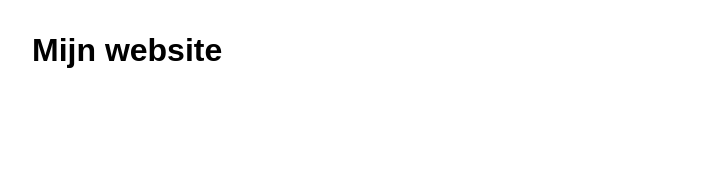
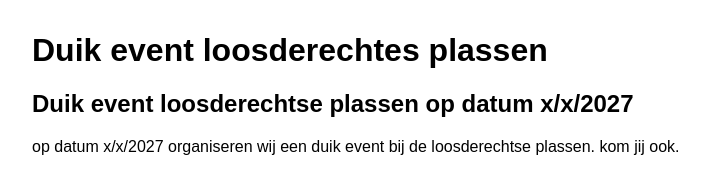
Before and after one commit to iamatoaster1223-coder/po-inf, a plain HTML site: page index.html in a window 1280 px wide. Shown: the whole page, without its empty margins (0-709 px from the left). Drawn offline with Linux system fonts and the light colour scheme.

Commit message:
WebLab Run 13-11-2026 10:21:31 (UTC+01:00)

```diff
--- a/index.html
+++ b/index.html
@@ -7,7 +7,9 @@
   <link rel="stylesheet" href="style.css">
 </head>
 <body>
-  <h1>Mijn website</h1>
+  <h1>Duik event loosderechtes plassen</h1>
+  <h2>Duik event loosderechtse plassen op datum x/x/2027</h2>
+  <p> op datum x/x/2027 organiseren wij een duik event bij de loosderechtse plassen. kom jij ook.</p>
   <script src="script.js"></script>
 </body>
 </html>
```
Also changed, not shown: 1 other file.
